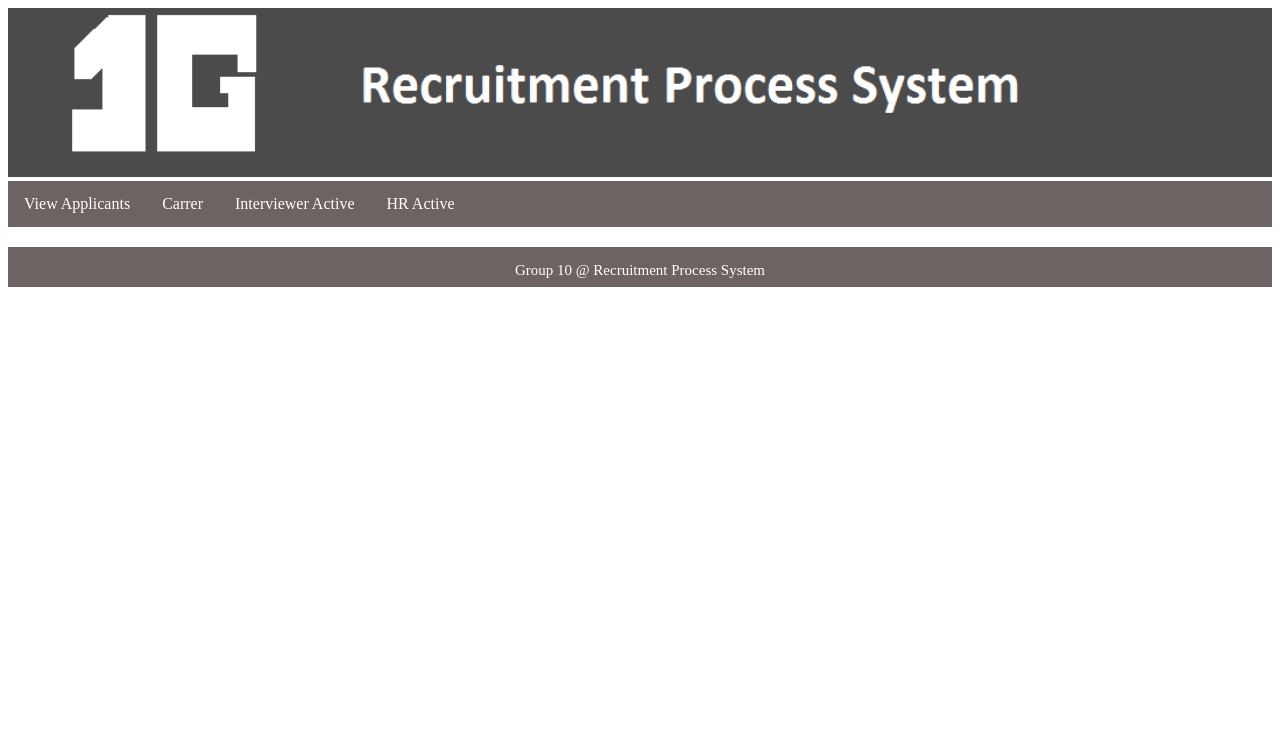
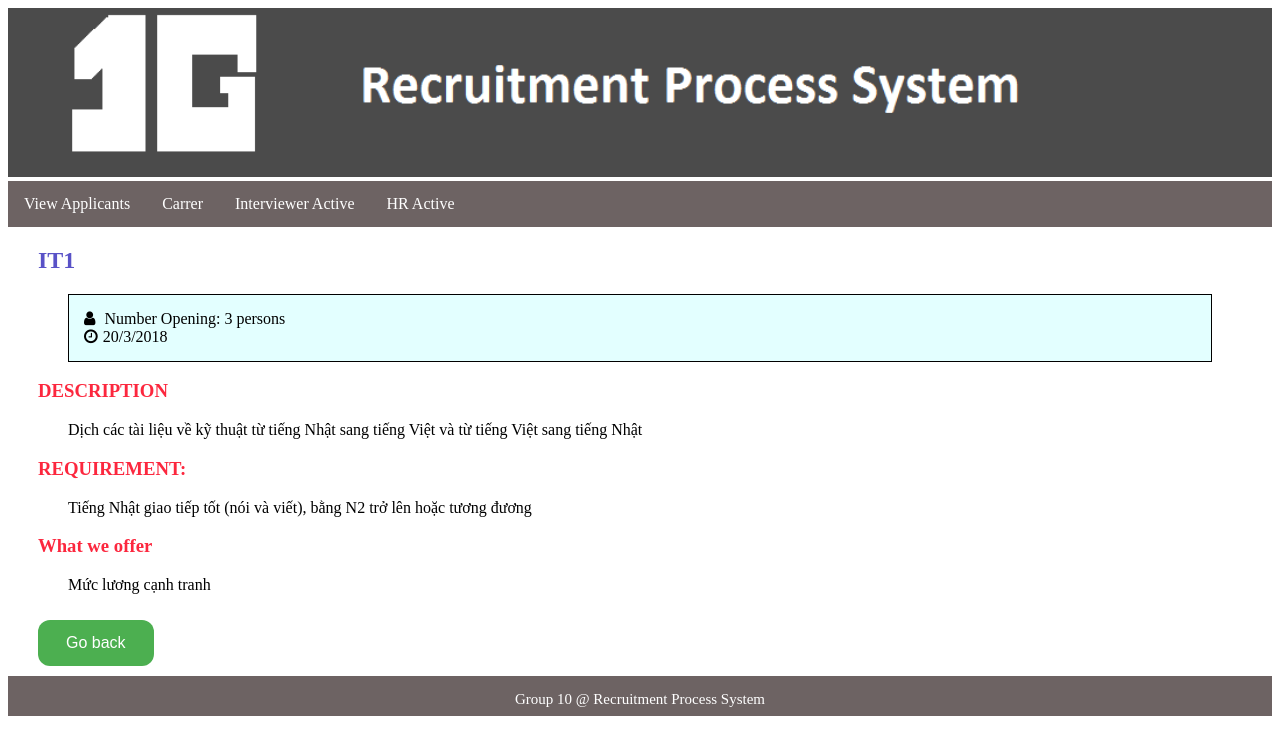
Before and after one commit to nguyentnhan197/RPS_1.0, an Angular app: page /carrer/1 in a window 1280 px wide. Shown: the top 754 px of the page. Built offline with nearby package versions, Linux system fonts and the light colour scheme.

Commit message:
Detail carrer v2

```diff
--- a/src/app/carrer/carrer.component.ts
+++ b/src/app/carrer/carrer.component.ts
@@ -26,13 +26,13 @@ export class CarrerComponent implements OnInit {
 
 export const  vacancies = [
   {idVacancy : 1, vacancyNumber : '123' ,dateCreated : '20/3/2018', user : 'chi Thuy' , state : 'opening',
-    position: 'IT ', description :'Dịch các tài liệu về kỹ thuật từ tiếng Nhật sang tiếng Việt và từ tiếng Việt sang tiếng Nhật' ,
-    numberOpening : 3 , department :'IT', dateClose : '20/3/2018' , requirement : 'Tiếng Nhật giao tiếp tốt (nói và viết), bằng N2 trở lên hoặc tương đương',
+    position: 'IT1 ', description :'Dịch các tài liệu về kỹ thuật từ tiếng Nhật sang tiếng Việt và từ tiếng Việt sang tiếng Nhật' ,
+    numberOpening : 3 , department :'IT1', dateClose : '20/3/2018' , requirement : 'Tiếng Nhật giao tiếp tốt (nói và viết), bằng N2 trở lên hoặc tương đương',
     offer :'Mức lương cạnh tranh'
   },
   {idVacancy : 2, vacancyNumber : '123' ,dateCreated : '20/3/2018', user : 'chi Thuy' , state : 'opening',
-    position: 'IT ', description :'Dịch các tài liệu về kỹ thuật từ tiếng Nhật sang tiếng Việt và từ tiếng Việt sang tiếng Nhật' ,
-    numberOpening : 3 , department :'IT', dateClose : '20/3/2018' , requirement : 'Tiếng Nhật giao tiếp tốt (nói và viết), bằng N2 trở lên hoặc tương đương',
+    position: 'IT2 ', description :'Dịch các tài liệu về kỹ thuật từ tiếng Nhật sang tiếng Việt và từ tiếng Việt sang tiếng Nhật' ,
+    numberOpening : 3 , department :'IT2', dateClose : '20/3/2018' , requirement : 'Tiếng Nhật giao tiếp tốt (nói và viết), bằng N2 trở lên hoặc tương đương',
     offer :'Mức lương cạnh tranh'
   }
 ]
--- a/src/app/carrer/detail-carrer/detail-carer.component.html
+++ b/src/app/carrer/detail-carrer/detail-carer.component.html
@@ -1,4 +1,18 @@
 <div class="detail-carrer">
-  <h2></h2>
+    <ng-container *ngIf="vacacy">
+    <h2>{{vacacy.position}}</h2>
+      <div class="important">
+        <label><i class="fa fa-user"></i> Number Opening: {{vacacy.numberOpening}} persons</label><br>
+        <label><i class="fa fa-clock-o"></i>{{vacacy.dateClose}}</label>
+      </div>
+      <h3>DESCRIPTION </h3>
+      <p class="des">{{vacacy.description}}</p>
+      <h3>REQUIREMENT: </h3>
+      <p class="des">{{vacacy.requirement}}</p>
+      <h3>What we offer</h3>
+      <p class="des">{{vacacy.offer}}</p>
+
+  </ng-container>
+  <button (click)="goBack()" class="btnBack">Go back</button>
 
 </div>
--- a/src/app/carrer/detail-carrer/detail-carer.component.scss
+++ b/src/app/carrer/detail-carrer/detail-carer.component.scss
@@ -0,0 +1,35 @@
+.detail-carrer{
+  margin: 5px 30px 0 30px;
+  h2{
+    color: #5952c7;
+  }
+  h3{
+    color: #fc273e;
+  }
+  .important{
+    margin: 5px 30px 0 30px;
+    border: 1px solid #000000;
+    padding: 15px;
+    background: #e3ffff;
+    i{
+      margin-right: 5px;
+    }
+  }
+  .des{
+    margin-left: 30px;
+  }
+  .btnBack{
+    border: none;
+    color: white;
+    padding: 14px 28px;
+    font-size: 16px;
+    cursor: pointer;
+    background-color: #4CAF50;
+    border-radius: 12px;
+    margin: 10px 0 10px 0;
+    &:hover{
+      background-color: #45a049;
+    }
+  }
+
+}
--- a/src/app/carrer/detail-carrer/detail-carer.component.ts
+++ b/src/app/carrer/detail-carrer/detail-carer.component.ts
@@ -1,16 +1,29 @@
 import { Component, OnInit } from '@angular/core';
-
+import {ActivatedRoute} from "@angular/router";
+import {CarrerService} from "../../service/carrer.service";
+import {Vacancy} from "../../model/vacancy.model";
+import { Location } from '@angular/common';
 @Component({
   selector: 'app-detail-carer',
   templateUrl: './detail-carer.component.html',
   styleUrls: ['./detail-carer.component.scss']
 })
 export class DetailCarerComponent implements OnInit {
+  vacacy :Vacancy;
+  constructor(private  route: ActivatedRoute, private carrerService : CarrerService,  private location: Location) {
 
-  constructor() { }
+  }
 
   ngOnInit() {
+    this.getVacacyById();
+  }
+  getVacacyById(){
+    const id = this.route.snapshot.paramMap.get('id');
+    console.log(id);
+    this.carrerService.getVacancyById(id).subscribe(vacan => this.vacacy = vacan);
+  }
+  goBack(){
+    this.location.back();
   }
 
-
 }
--- a/src/app/service/carrer.service.ts
+++ b/src/app/service/carrer.service.ts
@@ -1,6 +1,8 @@
 import {Injectable} from "@angular/core";
 import {HttpClient} from "@angular/common/http";
-import {Observable} from "rxjs";
+import {Observable, of} from "rxjs";
+import {Vacancy} from "../model/vacancy.model";
+import {vacancies} from "../carrer/carrer.component";
 @Injectable({providedIn:'root'})
 export class CarrerService{
 constructor(
@@ -8,9 +10,14 @@ constructor(
 
 ){}
 
-getAllVacancy(){
-  return this.httpClient.get('http://localhost:8080/RecruitmentProcessSystem/')
-}
+  getAllVacancy(){
+    return this.httpClient.get('http://localhost:8080/RecruitmentProcessSystem/')
+  }
+  getVacancyById(id) : Observable<Vacancy> {
+    return of(vacancies.find(vacancy => vacancy.idVacancy == id));
+
+
+  }
 
 
 
```
